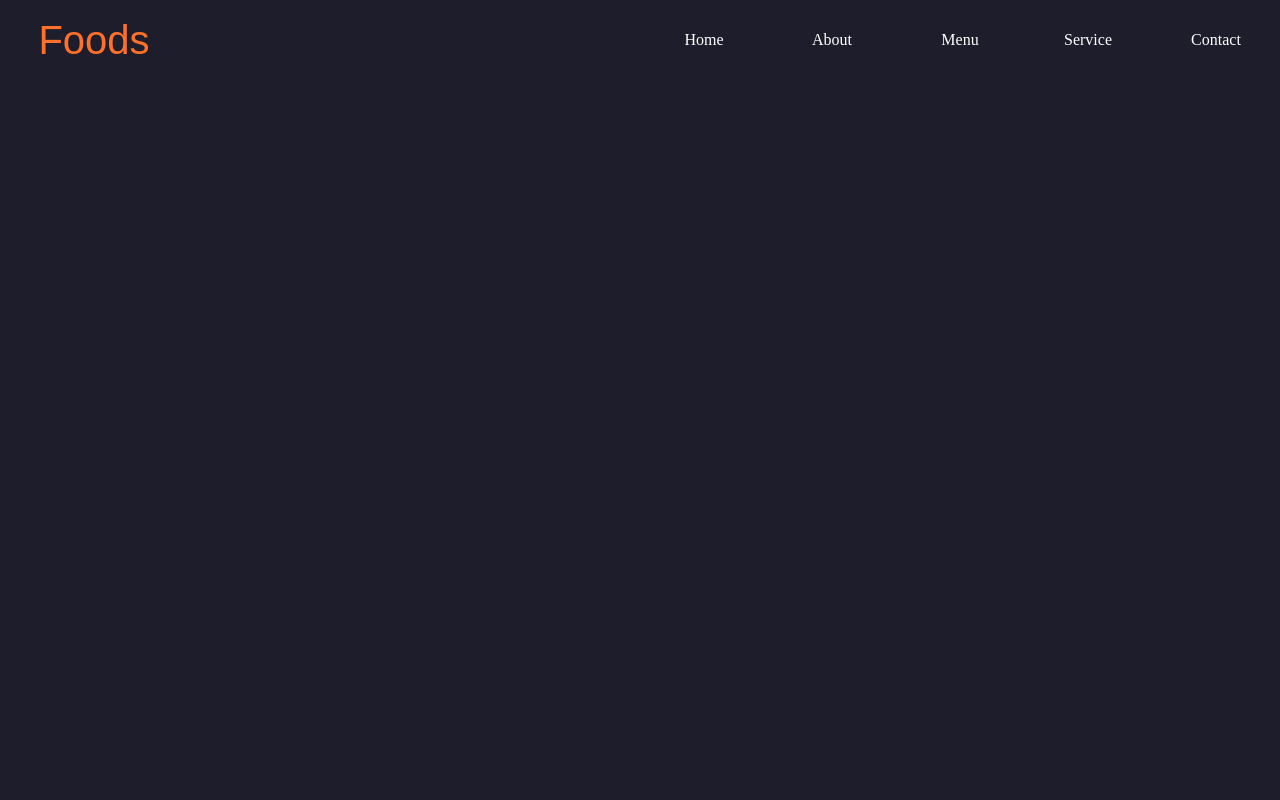
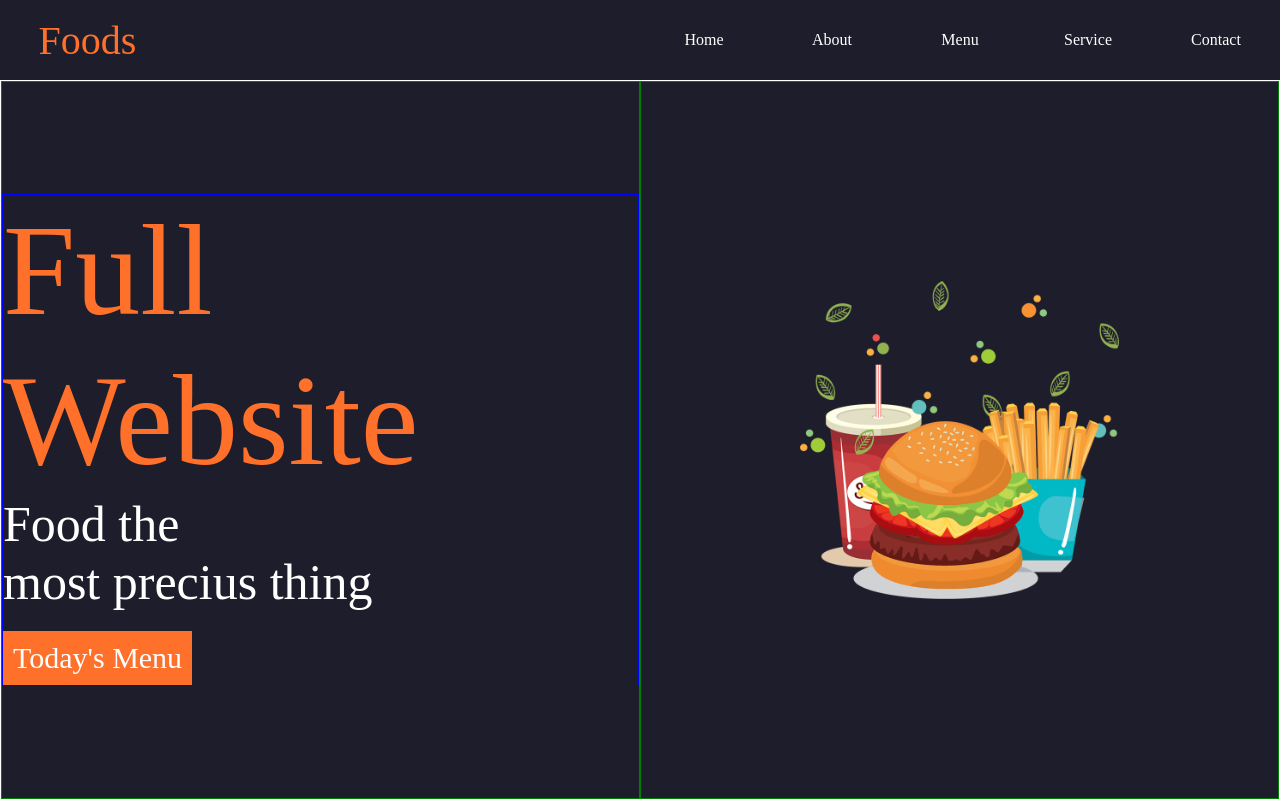
Before and after one commit to Gonzx77/proyectoWeb, a plain HTML site: page index.html in a window 1280 px wide. Drawn offline with nearby package versions, Linux system fonts and the light colour scheme.

Commit message:
Se creo el primer contenedor de contenido: - Se aplico la imagen "home.png" - Se creo el texto del contenedor. - Aun no se ajusta a dispositivos moviles.

```diff
--- a/css/style.css
+++ b/css/style.css
@@ -29,11 +29,11 @@ body{
     justify-content: left;
 }
 #food{
-    font-family: "Poppins", sans-serif;
     margin-left: 3vw;
     color: var(--color-1);
     font-size: 40px;
 }
+
 
 
 .menuGrid{
@@ -59,6 +59,49 @@ body{
 
 
 
+.cont{
+    border: 1px solid white;
+    width: 100vw;
+    height: calc(100% - 80px);
+    display: grid;
+    grid-template-columns: repeat(2, 1fr);
+}
+
+.contElement{
+    border: 1px solid green;
+}
+#center{
+    display: flex;
+    align-items: center;
+    justify-content: center;
+}
+
+.contInfo{
+    border: 1px solid blue;
+}
+#contInfoTitle{
+    font-size: 130px;
+    color: var(--color-1);
+}
+#contInfoText{
+    font-size: 50px;
+    color: var(--color-w);
+}
+.contInfoButtom{
+    background-color: var(--color-1);
+    display: inline-block;
+    margin-top: 20px;
+}
+#contInfoButtom{
+    font-size: 30px;
+    padding: 10px;
+    color: var(--color-w);
+}
+#contImg{
+    width: 50%;
+}
+
+
 
 
 @media (max-width: 600px) {
--- a/index.html
+++ b/index.html
@@ -35,11 +35,18 @@
     </div>
 
     <div class="cont">
-        <div class="contElement">
+        <div id="center" class="contElement">
+            <div class="contInfo">
+                <p id="contInfoTitle">Full Website</p>
+                <p id="contInfoText">Food the<br>most precius thing</p>
 
+                <div class="contInfoButtom">
+                    <p id="contInfoButtom">Today's Menu</p>
+                </div>
+            </div>
         </div>
-        <div class="contElement">
-
+        <div id="center" class="contElement">
+            <img id="contImg" src="storage/images/home.png">
         </div>
     </div>
 
```
